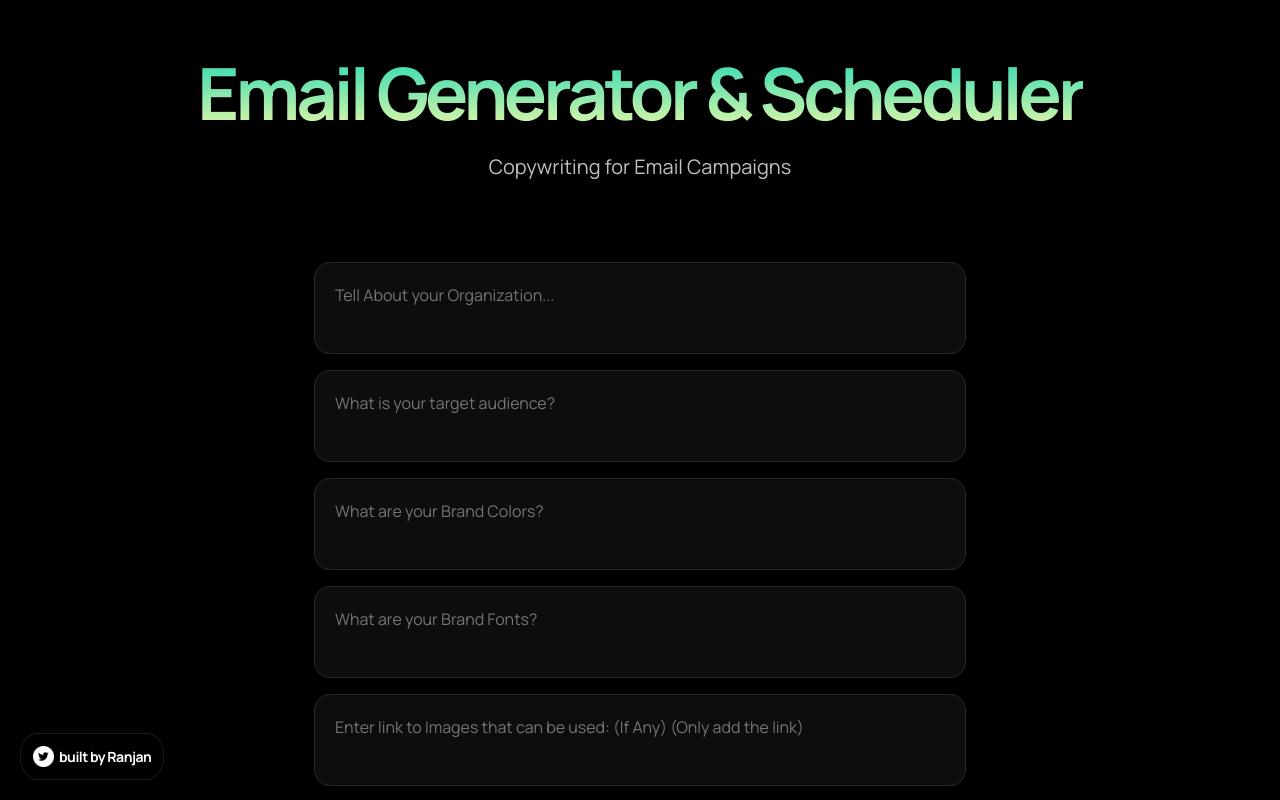
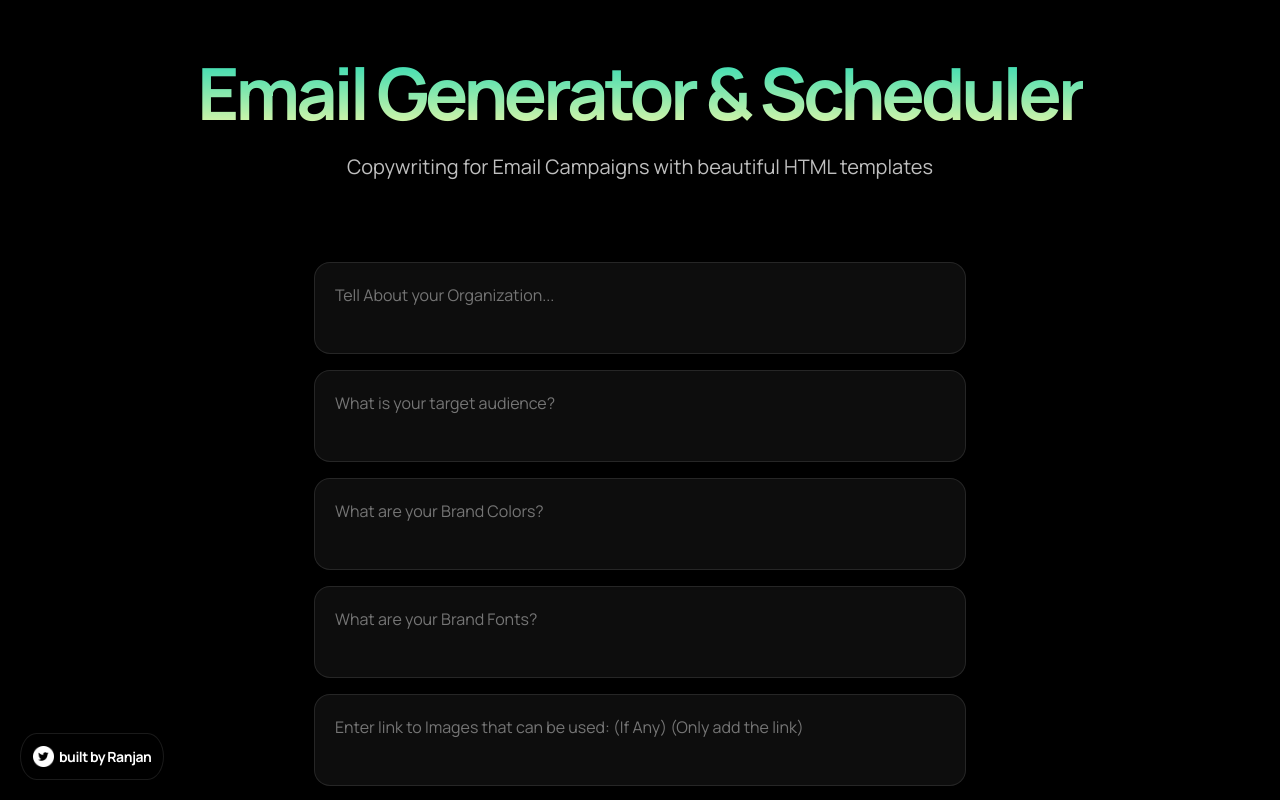
Before and after one commit to ranjanmangla1/Zoro, a Next.js app: page / in a window 1280 px wide. Built offline with nearby package versions, Linux system fonts and the light colour scheme.

Commit message:
Update index.js

```diff
--- a/pages/index.js
+++ b/pages/index.js
@@ -8,6 +8,7 @@ import { useState } from 'react';
 
 const Home = () => {
 
+//   Final Prompt for gpt-3...this will generate us our HTML
   const finalPromptPrefix = `
 
   Convert the copy in HTML and beautify it with CSS & JavaScript
@@ -55,6 +56,7 @@ DOCTYPE HTML PUBLIC "-//W3C//DTD HTML 4.01 Transitional//EN" "http://www.w3.org/
   Generate CSS for each Individual HTML element separately and Embed inline CSS in each HTML element separately
   `;
 
+  //   Final Prompt for gpt-3...this will generate us our Copy
   const basePromptPrefix =
     `Write an email copy with an attention-grabbing subject that looks well-researched, and professional, and reflects that writer knows about the product and understands consumer psychology. The copy must have a good flow and should be able to convert. The email copy should have a clear call-to-action, and it should tempt the reader to read the whole copy.
 
@@ -75,6 +77,7 @@ DOCTYPE HTML PUBLIC "-//W3C//DTD HTML 4.01 Transitional//EN" "http://www.w3.org/
     Situation:
 `;
 
+//   for taking user Input
     const [userInput1, setUserInput1] = useState('');
     const [userInput2, setUserInput2] = useState('');
     const [userInput3, setUserInput3] = useState('');
@@ -87,9 +90,14 @@ DOCTYPE HTML PUBLIC "-//W3C//DTD HTML 4.01 Transitional//EN" "http://www.w3.org/
     const [userInput10,setUserInput10] = useState('');
     const [userInput11,setUserInput11] = useState('');
     const [userInput12,setUserInput12] = useState('');
+
+//     for storing and outputing the output, we will get from gpt-3 api
     const [apiOutput,setApiOutput] = useState('')
+
+//     to keep track of whether, we are requesting any data from gpt or not
     const [isGenerating,setIsGenerating] = useState(false)
 
+    //  Base prefixes to combine multiple user inputs and to get better user output
     const basePrefix1 = `\nTarget Audience: `;
     const basePrefix2 = `\nBrand Colors: `;
     const basePrefix3 = '\n Brand Fonts: ';
@@ -102,8 +110,10 @@ DOCTYPE HTML PUBLIC "-//W3C//DTD HTML 4.01 Transitional//EN" "http://www.w3.org/
     const basePrefix10 = `\nInstagram: `;
     const basePrefix11= `\nContact: `;
 
+//     chainining all user inputs and prefixes to get a final prompt
     const userInput = basePromptPrefix + userInput1 + basePrefix1+finalPromptPrefix+ userInput2+basePrefix2+userInput3+basePrefix3+userInput4+basePrefix4+userInput5+basePrefix5+userInput6+basePrefix6+userInput7+basePrefix7+userInput8 + basePrefix8+userInput9+basePrefix9+userInput10+basePrefix10+userInput11+basePrefix11+userInput12;
 
+//   requesting response from api
   const callGenerateEndpoint = async () => {
         setIsGenerating(true);
 
@@ -125,62 +135,49 @@ DOCTYPE HTML PUBLIC "-//W3C//DTD HTML 4.01 Transitional//EN" "http://www.w3.org/
             setIsGenerating(false);
 }
 
-
-
+// Setting userInput in our variable and also it is helpful when user makes any change in the text fields
   const onUserChangedText1 = (event) => {
-    // console.log(event.target.value);
     setUserInput1(event.target.value);
   };
   const onUserChangedText2 = (event) => {
-    // console.log(event.target.value);
     setUserInput2(event.target.value);
   };
   const onUserChangedText3 = (event) => {
-    // console.log(event.target.value);
     setUserInput3(event.target.value);
   };
   const onUserChangedText4 = (event) => {
-    // console.log(event.target.value);
     setUserInput4(event.target.value);
   };
   const onUserChangedText5 = (event) => {
-    // console.log(event.target.value);
     setUserInput5(event.target.value);
   };
   const onUserChangedText6 = (event) => {
-    // console.log(event.target.value);
     setUserInput6(event.target.value);
   };
   const onUserChangedText7 = (event) => {
-    // console.log(event.target.value);
     setUserInput7(event.target.value);
   };
   const onUserChangedText8 = (event) => {
-    // console.log(event.target.value);
     setUserInput8(event.target.value);
   };
   const onUserChangedText9 = (event) => {
-    // console.log(event.target.value);
     setUserInput9(event.target.value);
   };
   const onUserChangedText10 = (event) => {
-    // console.log(event.target.value);
     setUserInput10(event.target.value);
   };
   const onUserChangedText11 = (event) => {
-    // console.log(event.target.value);
     setUserInput11(event.target.value);
   };
   const onUserChangedText12 = (event) => {
-    // console.log(event.target.value);
     setUserInput12(event.target.value);
   };
+
   return (
     <div className="root">
       <Head>
       <link rel="shortcut icon" href="/Icon.ico" />
-        <title>{/*Inspiration Quotes GPT-3*/}
-          {/*Tutorial Generator*/}Email Generator & Scheduler</title>
+        <title>Email Generator & Scheduler</title>
       </Head>
       <div className="container">
         <div className="header">
@@ -189,9 +186,11 @@ DOCTYPE HTML PUBLIC "-//W3C//DTD HTML 4.01 Transitional//EN" "http://www.w3.org/
               {/*AI Teaching Assistant*/}Email Generator & Scheduler</h1>
           </div>
           <div className="header-subtitle">
-            <h2>{/*Insert the name of celebrity and you will get an inspirational quote that looks like celebrity said it*/}{/*Type a topic & AI will teach you about that*/}Copywriting for Email Campaigns</h2>
+            <h2>Copywriting for Email Campaigns with beautiful HTML templates</h2>
           </div>
         </div>
+
+        {/* to take user inputs*/}
         <div className="prompt-container">
           <textarea placeholder="Tell About your Organization..." className="prompt-box"
             value={userInput1}
@@ -241,6 +240,7 @@ DOCTYPE HTML PUBLIC "-//W3C//DTD HTML 4.01 Transitional//EN" "http://www.w3.org/
             value={userInput12}
             onChange={onUserChangedText12} />
 
+              {/*Generate button to get output*/}
           <div className="prompt-buttons">
             <a className={isGenerating ? 'generate-button loading' : 'generate-button'}
               onClick={callGenerateEndpoint}>
@@ -258,9 +258,11 @@ DOCTYPE HTML PUBLIC "-//W3C//DTD HTML 4.01 Transitional//EN" "http://www.w3.org/
               </div>
               <div className='Output-frames'>
               <div className="output-content">
+            {/*iframe generates HTML output of the mal*/}
                       <iframe srcdoc = {apiOutput} width = '400' height = '800'></iframe>
                     </div>
                       <div className="output-code">
+                        {/*Using react-code-blocks package to show Raw HTML output so that user can make amendments on the fly*/}
                       <CopyBlock
                           customStyle={{
                             height: '800px',
@@ -282,6 +284,7 @@ DOCTYPE HTML PUBLIC "-//W3C//DTD HTML 4.01 Transitional//EN" "http://www.w3.org/
         </div>
       </div>
 
+{/*To show who created it*/}
       <div className="badge-container grow">
         <a
           href="https://twitter.com/ranjan_mangla"
@@ -289,7 +292,7 @@ DOCTYPE HTML PUBLIC "-//W3C//DTD HTML 4.01 Transitional//EN" "http://www.w3.org/
           rel="noreferrer"
         >
           <div className="badge">
-            <Image src={Twitter} alt="buildspace logo" />
+            <Image src={Twitter} alt="Twitter-logo" />
             <p>built by Ranjan</p>
           </div>
         </a>
```
